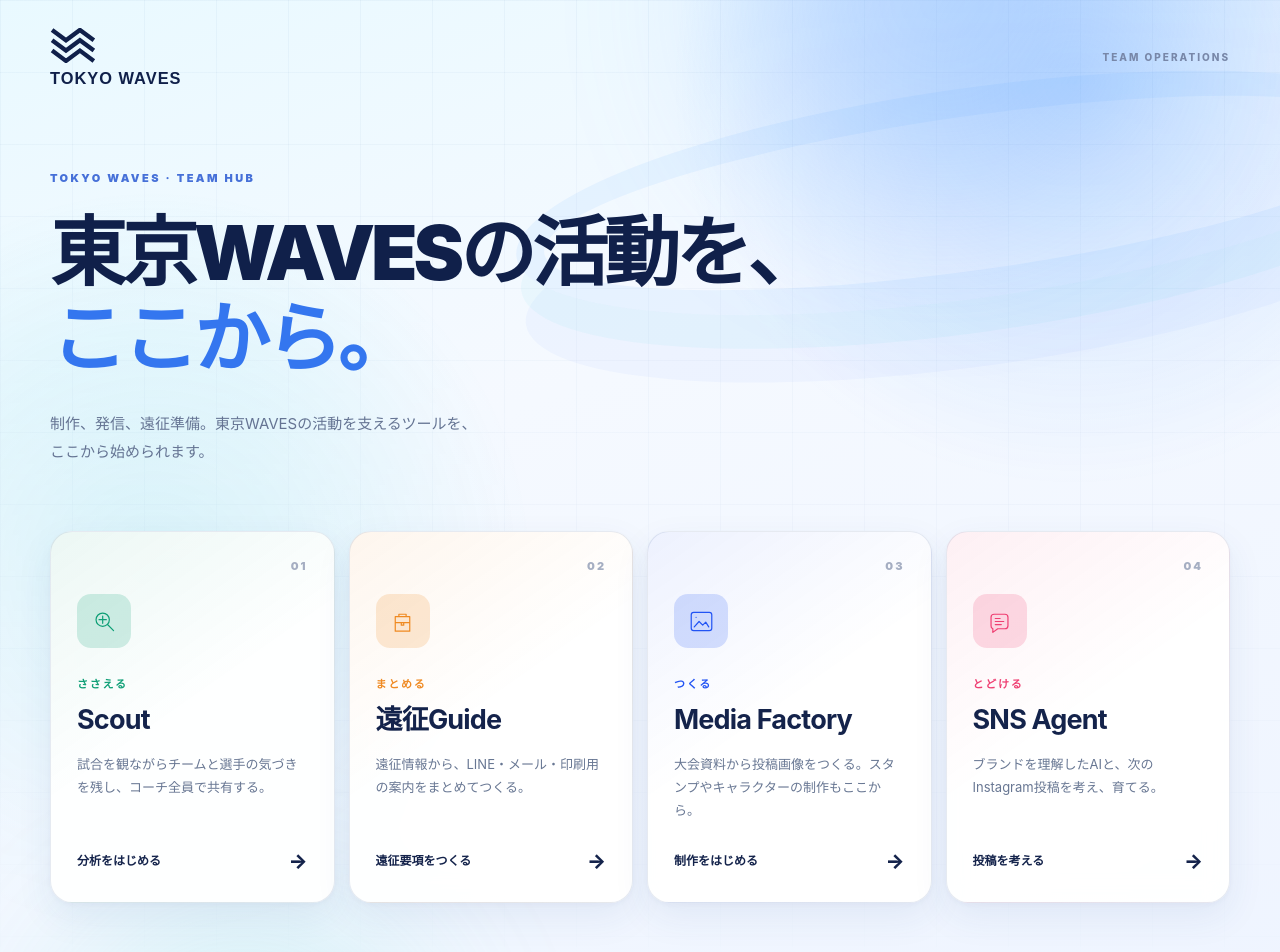
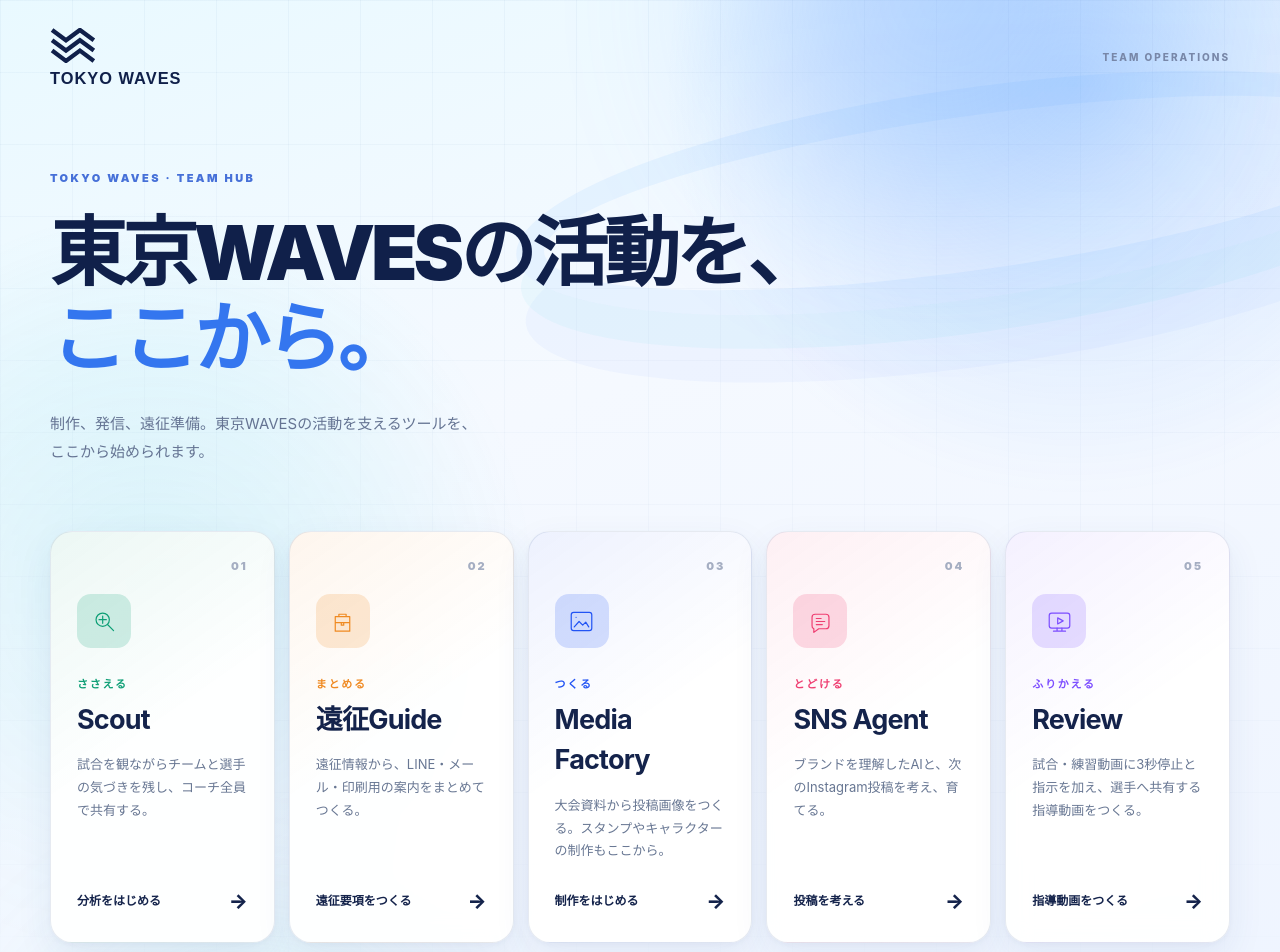
Before and after one commit to yhkurata/tokyowaves-media-factory, a React (Vite) app: page / in a window 1280 px wide. Shown: the top 952 px of the page. Built offline with nearby package versions, Linux system fonts and the light colour scheme; a web font is replaced by a local one.

Commit message:
Add WAVES Review to team hub

```diff
--- a/src/components/home/TokyoWavesHome.tsx
+++ b/src/components/home/TokyoWavesHome.tsx
@@ -4,7 +4,10 @@ type Destination =
   | "tournament"
   | "instagram-ai"
   | "scout"
-  | "expedition-guide";
+  | "expedition-guide"
+  | "review";
+
+type ServiceIconType = "media" | "sns" | "scout" | "expedition" | "review";
 
 const SERVICES: {
   id: Destination;
@@ -14,7 +17,7 @@ const SERVICES: {
   description: string;
   action: string;
   accent: string;
-  icon: "media" | "sns" | "scout" | "expedition";
+  icon: ServiceIconType;
 }[] = [
   {
     id: "scout",
@@ -56,9 +59,19 @@ const SERVICES: {
     accent: "#ef3f72",
     icon: "sns",
   },
+  {
+    id: "review",
+    number: "05",
+    name: "Review",
+    eyebrow: "ふりかえる",
+    description: "試合・練習動画に3秒停止と指示を加え、選手へ共有する指導動画をつくる。",
+    action: "指導動画をつくる",
+    accent: "#7c4dff",
+    icon: "review",
+  },
 ];
 
-function ServiceIcon({ type }: { type: "media" | "sns" | "scout" | "expedition" }) {
+function ServiceIcon({ type }: { type: ServiceIconType }) {
   if (type === "media") {
     return (
       <svg viewBox="0 0 48 48" aria-hidden="true">
@@ -81,6 +94,12 @@ function ServiceIcon({ type }: { type: "media" | "sns" | "scout" | "expedition"
       <path d="m29 29 10 10M21 15v12M15 21h12" />
     </svg>
   );
+  if (type === "review") return (
+    <svg viewBox="0 0 48 48" aria-hidden="true">
+      <rect x="7" y="10" width="34" height="25" rx="4" />
+      <path d="m21 18 9 5-9 5zM14 40h20M20 35v5M28 35v5" />
+    </svg>
+  );
   return (
     <svg viewBox="0 0 48 48" aria-hidden="true">
       <path d="M12 16h24v24H12zM18 16v-4h12v4M12 26h24M22 26v4h4v-4" />
@@ -92,6 +111,10 @@ export function TokyoWavesHome() {
   const handleOpen = (destination: Destination) => {
     if (destination === "scout") {
       window.location.assign("https://tokyowaves-scout.vercel.app/");
+      return;
+    }
+    if (destination === "review") {
+      window.location.assign("https://waves-review-v0-1-waves-review.vercel.app/");
       return;
     }
     const url = new URL(window.location.href);
--- a/src/index.css
+++ b/src/index.css
@@ -99,7 +99,7 @@ body {
 .tw-home__hero h1 { margin: 0; font-size: clamp(44px, 6vw, 76px); line-height: 1.14; letter-spacing: -.055em; font-weight: 900; }
 .tw-home__hero h1 span { color: #3476ef; }
 .tw-home__lead { margin: 28px 0 0; color: #657493; font-size: 15px; line-height: 1.9; }
-.tw-home__services { display: grid; grid-template-columns: repeat(4, 1fr); gap: 14px; margin-top: clamp(54px, 8vh, 88px); }
+.tw-home__services { display: grid; grid-template-columns: repeat(5, minmax(0, 1fr)); gap: 14px; margin-top: clamp(54px, 8vh, 88px); }
 
 .tw-service-card {
   position: relative;
```
